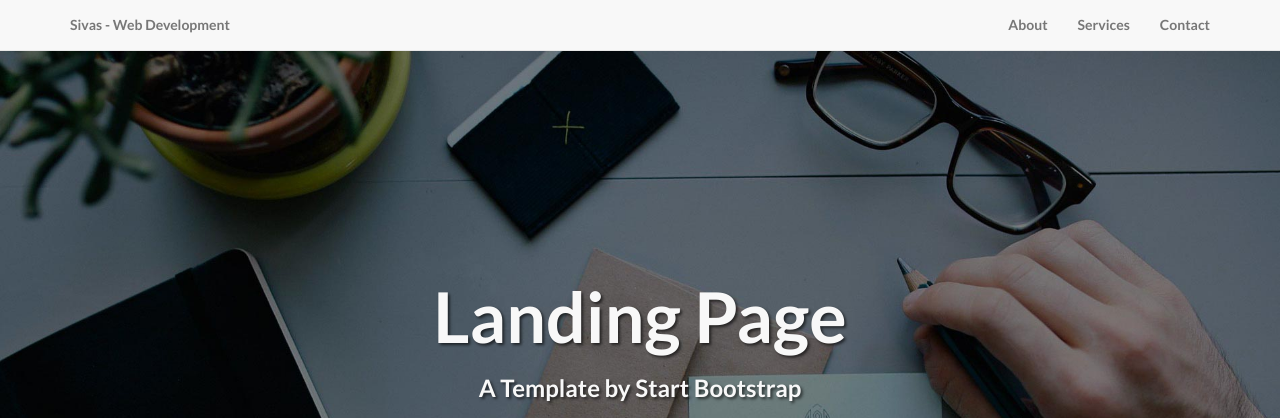
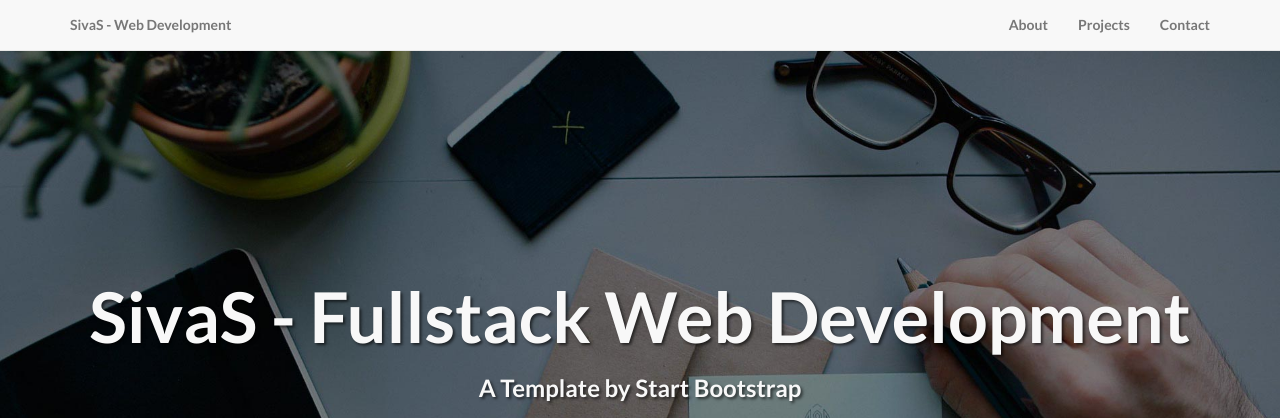
Before and after one commit to v8-suresh/v8-suresh.github.io, a plain HTML site: page index.html in a window 1280 px wide. Shown: the top 418 px of the page. Drawn offline with Linux system fonts and the light colour scheme.

Commit message:
Changing Site Template - borrowed from start bootstrap - test header

```diff
--- a/index.html
+++ b/index.html
@@ -43,7 +43,7 @@
                     <span class="icon-bar"></span>
                     <span class="icon-bar"></span>
                 </button>
-                <a class="navbar-brand topnav" href="#">Sivas - Web Development</a>
+                <a class="navbar-brand topnav" href="#">SivaS - Web Development</a>
             </div>
             <!-- Collect the nav links, forms, and other content for toggling -->
             <div class="collapse navbar-collapse" id="bs-example-navbar-collapse-1">
@@ -52,7 +52,7 @@
                         <a href="#about">About</a>
                     </li>
                     <li>
-                        <a href="#services">Services</a>
+                        <a href="#rojects">Projects</a>
                     </li>
                     <li>
                         <a href="#contact">Contact</a>
@@ -73,7 +73,7 @@
             <div class="row">
                 <div class="col-lg-12">
                     <div class="intro-message">
-                        <h1>Landing Page</h1>
+                        <h1>SivaS - Fullstack Web Development</h1>
                         <h3>A Template by Start Bootstrap</h3>
                         <hr class="intro-divider">
                         <ul class="list-inline intro-social-buttons">
```
